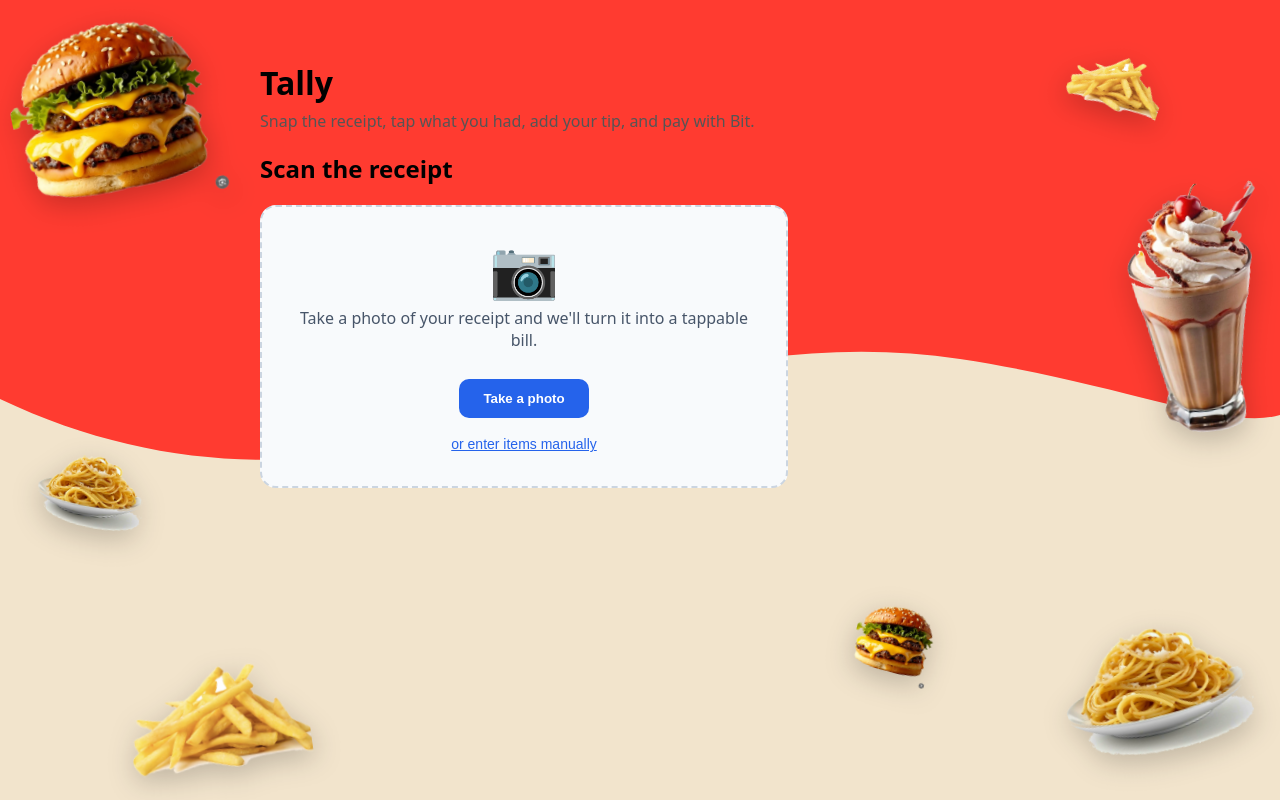
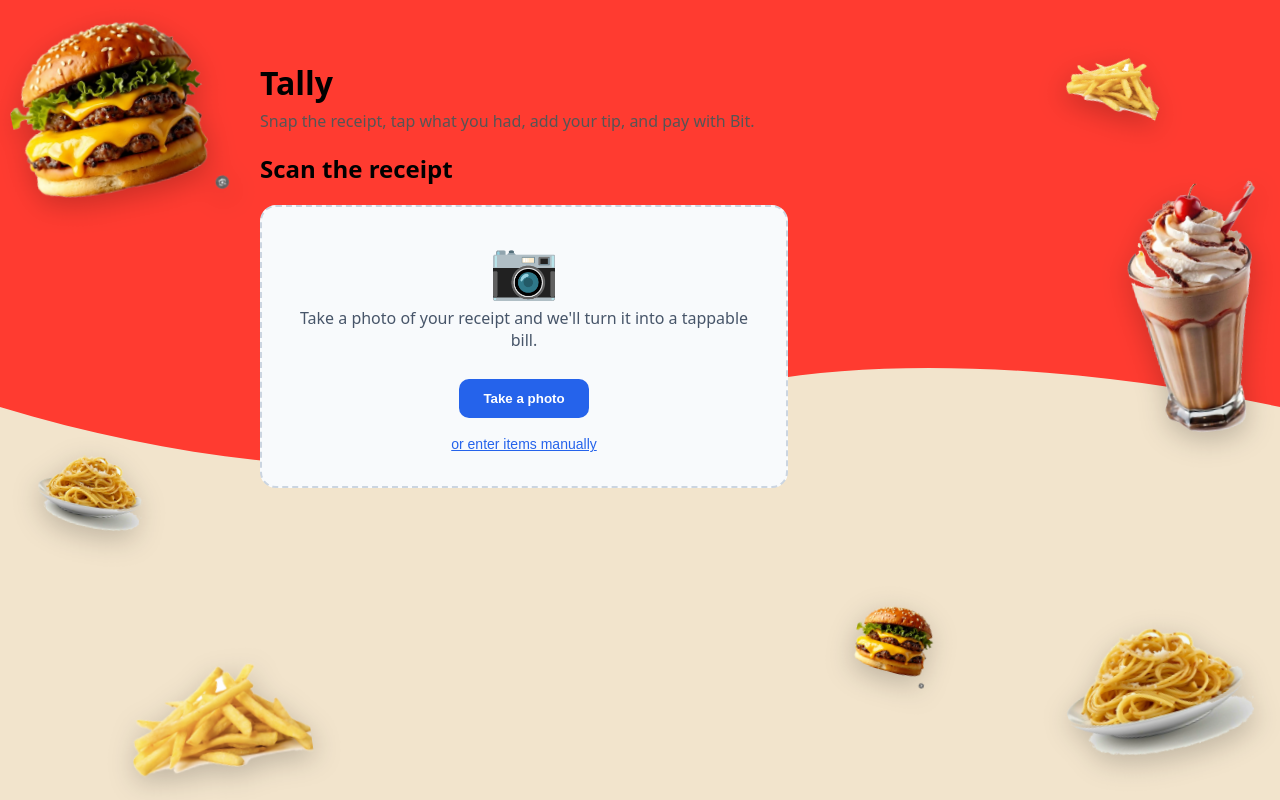
Before and after one commit to ellaha23-meet/food-split-, a Next.js app in the folder apps/web/: page / in a window 1280 px wide. Built offline with nearby package versions, Linux system fonts and the light colour scheme.

Commit message:
Make the dividing wave cleaner and smoother
https://claude.ai/code/session_01SYrMgKtYncPciainpoE3FF

```diff
--- a/apps/web/src/components/BackgroundDecor.tsx
+++ b/apps/web/src/components/BackgroundDecor.tsx
@@ -72,7 +72,7 @@ export function BackgroundDecor() {
       >
         <path
           fill={TOP_COLOR}
-          d="M0,64 C180,140 360,140 540,90 C720,40 900,0 1080,24 C1260,48 1380,96 1440,80 L1440,0 L0,0 Z"
+          d="M0,72 C288,150 576,150 720,84 C864,18 1152,18 1440,72 L1440,0 L0,0 Z"
         />
       </svg>
 
```
